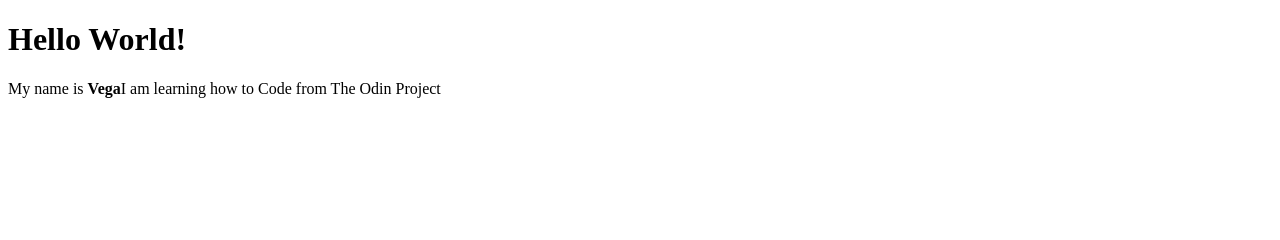
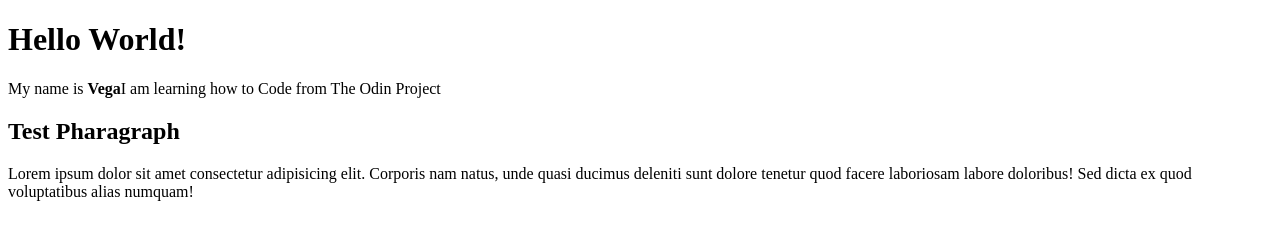
Before and after one commit to arrafahvg/Git-Test, a plain HTML site: page index.html in a window 1280 px wide. Drawn offline with Linux system fonts and the light colour scheme.

Commit message:
Adding h2

```diff
--- a/index.html
+++ b/index.html
@@ -8,5 +8,7 @@
 <body>
     <h1>Hello World!</h1>
     <p>My name is <strong>Vega</strong>I am learning how to Code from The Odin Project</p>
+    <h2>Test Pharagraph</h2>
+    <p>Lorem ipsum dolor sit amet consectetur adipisicing elit. Corporis nam natus, unde quasi ducimus deleniti sunt dolore tenetur quod facere laboriosam labore doloribus! Sed dicta ex quod voluptatibus alias numquam!</p>
 </body>
 </html>
```
